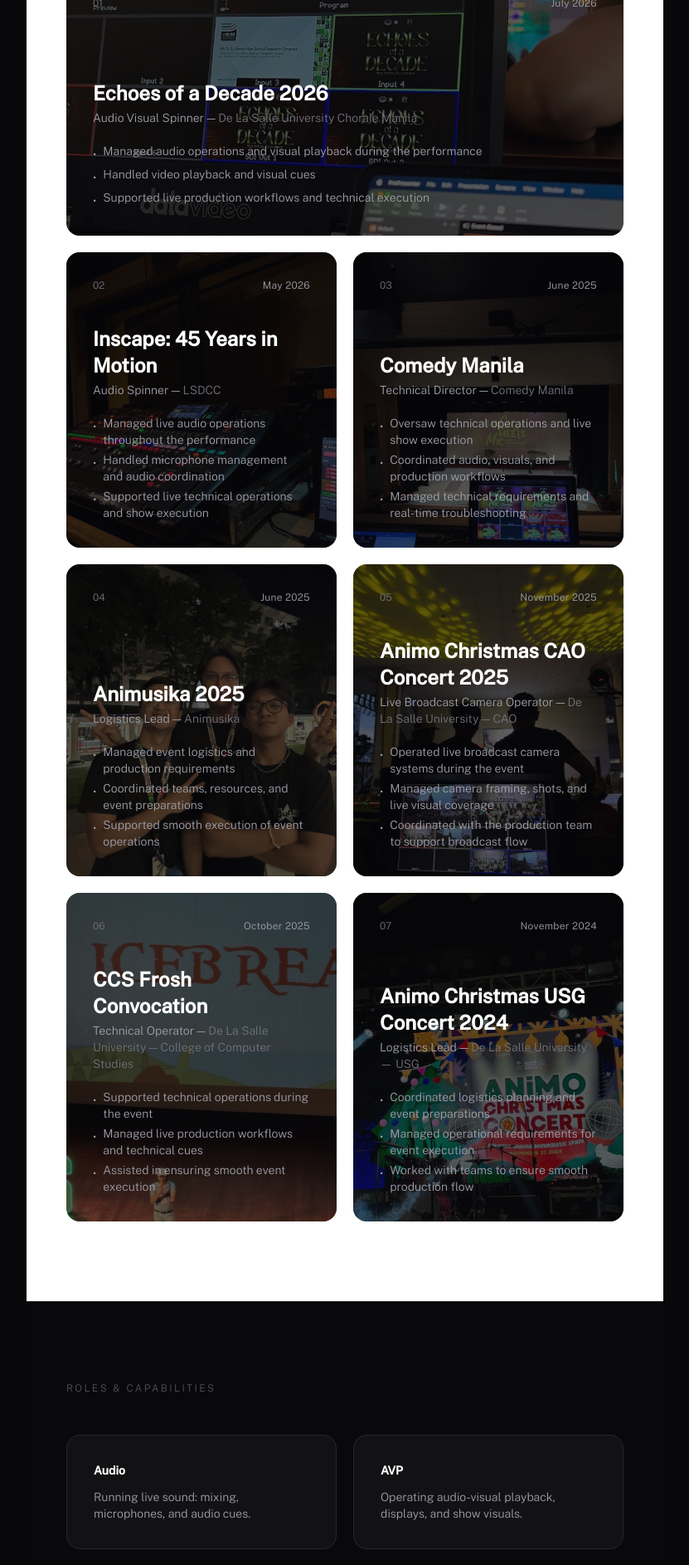
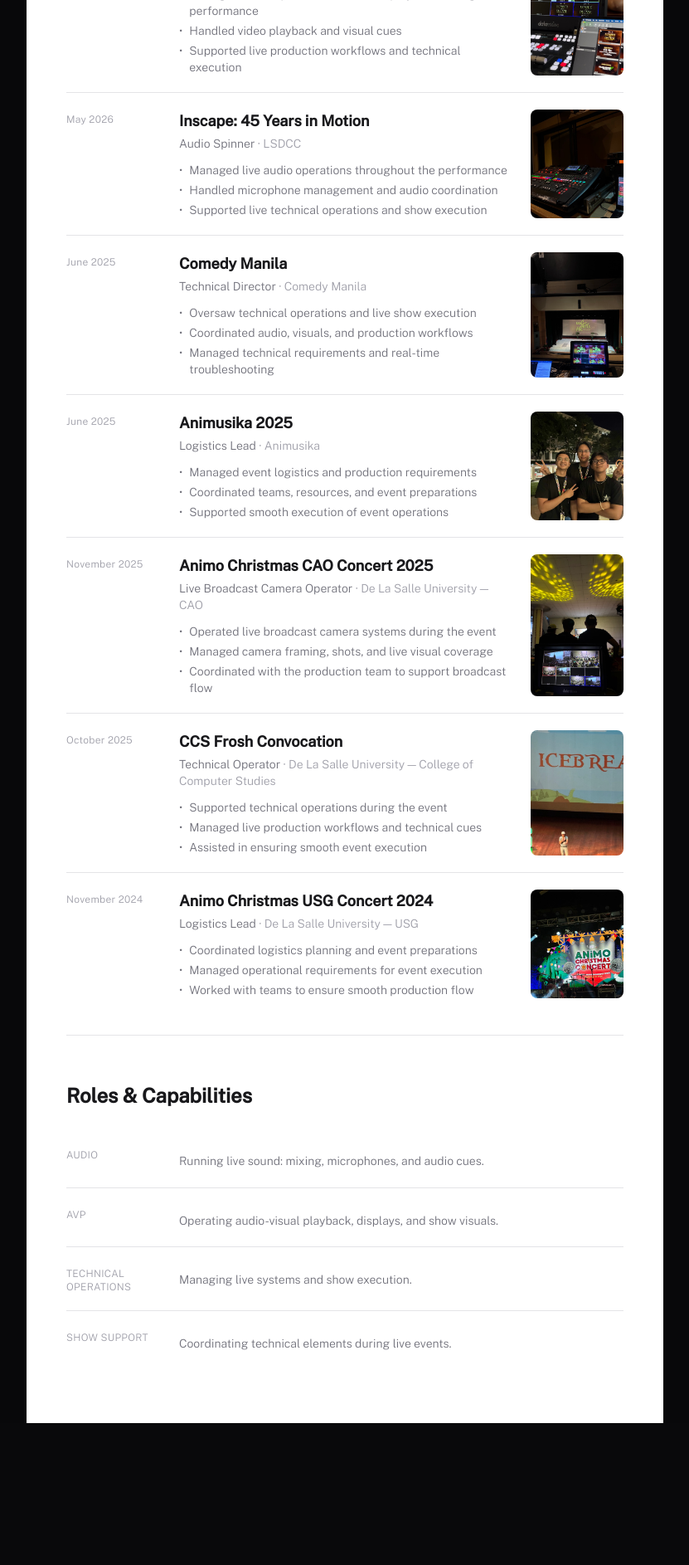
Before and after one commit to mbchavez27/mbchavezzportfolio, a React (Vite) app: page /productions in a window 1280 px wide. Shown: the part 840-2726 px from the top of the page at 83% size, without its empty margins (224-1055 px from the left). After the commit the page ends 2555 px from the top, so only its background shows below. Built offline with nearby package versions, Linux system fonts and the light colour scheme.

Commit message:
style(productions): production and capability rows

```diff
--- a/src/features/productions/components/FeaturedProductions.tsx
+++ b/src/features/productions/components/FeaturedProductions.tsx
@@ -1,25 +1,36 @@
-import SectionIntro from "@/components/molecules/SectionIntro";
+import EntryRow, { EntryList } from "@/components/molecules/EntryRow";
+import SectionHeading from "@/components/molecules/SectionHeading";
 import type { Production } from "../domain/productions.domain";
-import { GRID_GAP } from "@/components/atoms/surfaces";
-import ProductionCard from "./ProductionCard";
-
-// Bento: the first production is a wide feature card, the rest sit in pairs.
-const FEATURE_SPAN = "md:col-span-2";
 
 export default function FeaturedProductions({ productions }: { productions: readonly Production[] }) {
   return (
-    <section className="bg-white border-t border-zinc-100">
-      <SectionIntro title="Featured Productions" subtitle="Selected productions and live events I've supported." />
-      <div className={`page-container pb-24 grid grid-cols-1 md:grid-cols-2 ${GRID_GAP}`}>
+    <section className="page-container pb-6">
+      <SectionHeading title="Featured Productions" subtitle="Selected productions and live events I've supported." />
+      <EntryList>
         {productions.map((production, i) => (
-          <ProductionCard
+          <EntryRow
             key={production.title}
-            production={production}
             position={i}
-            className={i === 0 ? FEATURE_SPAN : ""}
-          />
+            meta={production.date}
+            title={production.title}
+            subtitle={
+              <>
+                {production.role} <span className="text-zinc-400">· {production.organization}</span>
+              </>
+            }
+            thumbnail={production.image}
+          >
+            <ul className="flex flex-col gap-1">
+              {production.responsibilities.map((responsibility) => (
+                <li key={responsibility} className="font-body font-light flex items-start gap-2 text-sm text-zinc-500">
+                  <span className="text-primary shrink-0">•</span>
+                  {responsibility}
+                </li>
+              ))}
+            </ul>
+          </EntryRow>
         ))}
-      </div>
+      </EntryList>
     </section>
   );
 }
--- a/src/features/productions/components/ProductionCard.tsx
+++ /dev/null
@@ -1,48 +0,0 @@
-import { motion } from "motion/react";
-import { CARD_MEDIA } from "@/components/atoms/surfaces";
-import { formatIndex } from "@/lib/format";
-import { revealOnScroll } from "@/lib/motion";
-import type { Production } from "../domain/productions.domain";
-
-type Props = {
-  production: Production;
-  position: number;
-  /** Bento span classes from the grid. */
-  className?: string;
-};
-
-export default function ProductionCard({ production, position, className = "" }: Props) {
-  return (
-    <motion.div
-      {...revealOnScroll({ y: 24, delay: (position % 2) * 0.1, duration: 0.5 })}
-      className={`relative group min-h-80 ${CARD_MEDIA} ${className}`}
-    >
-      <img src={production.image} alt="" className="absolute inset-0 w-full h-full object-cover object-center" />
-      <div className="absolute inset-0 bg-zinc-950/65 group-hover:bg-zinc-950/80 transition-colors duration-500" />
-
-      <div className="relative z-10 flex flex-col justify-between gap-10 h-full p-8">
-        <div className="flex items-start justify-between gap-4">
-          <span className="font-body font-light text-xs text-zinc-500">{formatIndex(position)}</span>
-          <span className="font-body font-light text-xs text-zinc-400 tracking-wide">{production.date}</span>
-        </div>
-
-        <div>
-          <p className="font-display text-xl md:text-2xl font-semibold text-white mb-1">{production.title}</p>
-          <p className="font-body font-light text-sm text-zinc-400 mb-5">
-            {production.role} &mdash; <span className="text-zinc-500">{production.organization}</span>
-          </p>
-          <ul className="flex flex-col gap-1">
-            {production.responsibilities.map((responsibility) => (
-              <li key={responsibility} className="font-body font-light flex items-start gap-2 text-sm text-zinc-400">
-                <span className="text-primary mt-1 shrink-0">•</span>
-                {responsibility}
-              </li>
-            ))}
-          </ul>
-        </div>
-      </div>
-
-      <div className="absolute bottom-0 left-0 h-px bg-white/20 w-0 group-hover:w-full transition-all duration-500" />
-    </motion.div>
-  );
-}
--- a/src/features/productions/components/RolesCapabilities.tsx
+++ b/src/features/productions/components/RolesCapabilities.tsx
@@ -1,29 +1,21 @@
-import { motion } from "motion/react";
-import { revealOnScroll } from "@/lib/motion";
-import { CARD_DARK, GRID_GAP } from "@/components/atoms/surfaces";
+import EntryRow, { EntryList } from "@/components/molecules/EntryRow";
+import SectionHeading from "@/components/molecules/SectionHeading";
 import type { Capability } from "../domain/productions.domain";
 
 export default function RolesCapabilities({ capabilities }: { capabilities: readonly Capability[] }) {
   return (
-    <section className="bg-zinc-950 border-t border-zinc-800 py-24">
-      <div className="page-container">
-        <motion.div {...revealOnScroll()} className="mb-12">
-          <p className="font-body font-light text-xs text-zinc-600 tracking-[0.2em] uppercase mb-5">Roles & Capabilities</p>
-        </motion.div>
-
-        <div className={`grid grid-cols-1 md:grid-cols-2 ${GRID_GAP}`}>
-          {capabilities.map((capability, i) => (
-            <motion.div
-              key={capability.label}
-              {...revealOnScroll({ y: 16, delay: i * 0.1, duration: 0.45 })}
-              className={`flex flex-col gap-3 p-6 md:p-8 md:odd:last:col-span-2 ${CARD_DARK}`}
-            >
-              <p className="font-display text-sm font-semibold text-white">{capability.label}</p>
-              <p className="font-body font-light text-sm text-zinc-400">{capability.description}</p>
-            </motion.div>
-          ))}
-        </div>
-      </div>
+    <section className="page-container pb-16">
+      <SectionHeading title="Roles & Capabilities" />
+      <EntryList>
+        {capabilities.map((capability, i) => (
+          <EntryRow
+            key={capability.label}
+            position={i}
+            meta={<span className="uppercase">{capability.label}</span>}
+            summary={capability.description}
+          />
+        ))}
+      </EntryList>
     </section>
   );
 }
```
